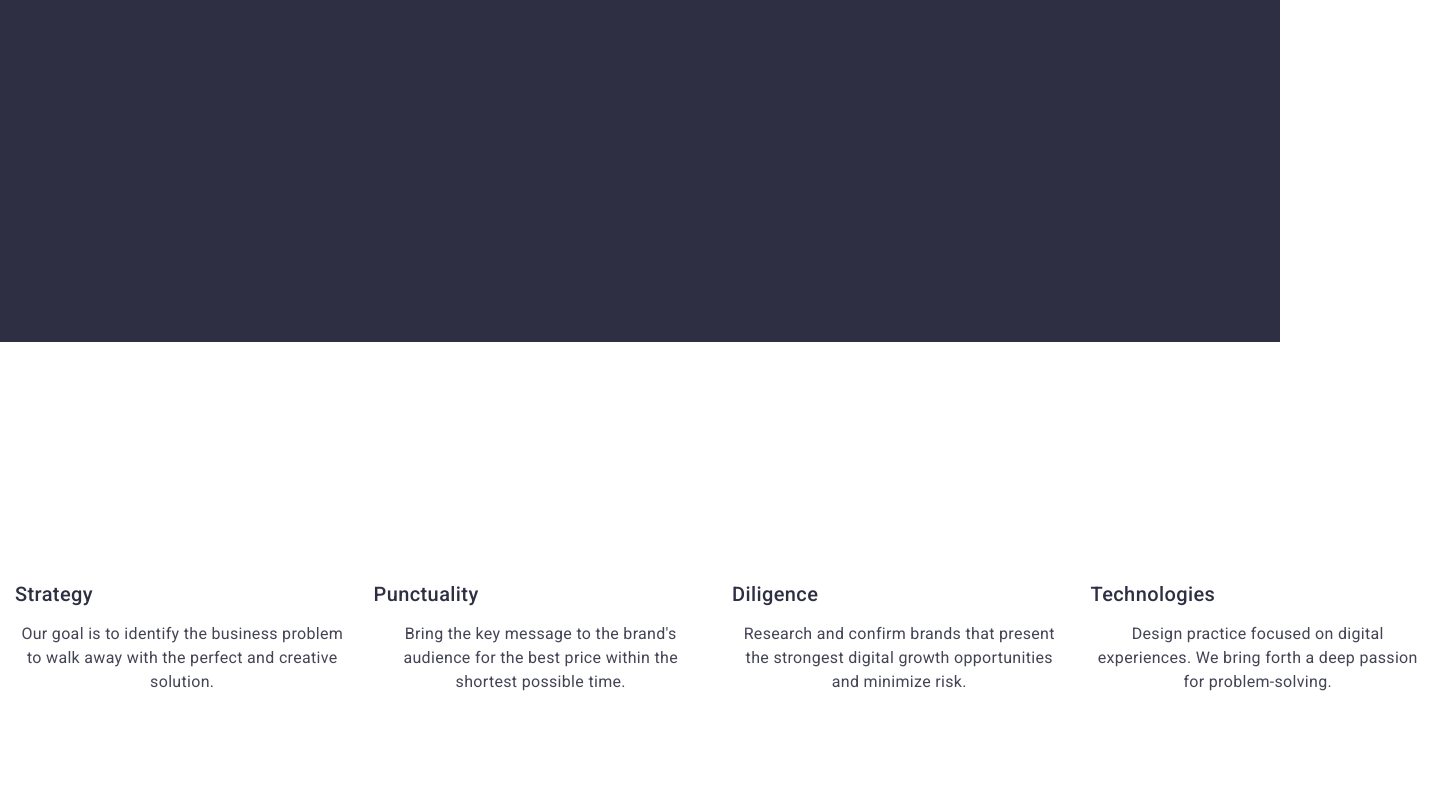
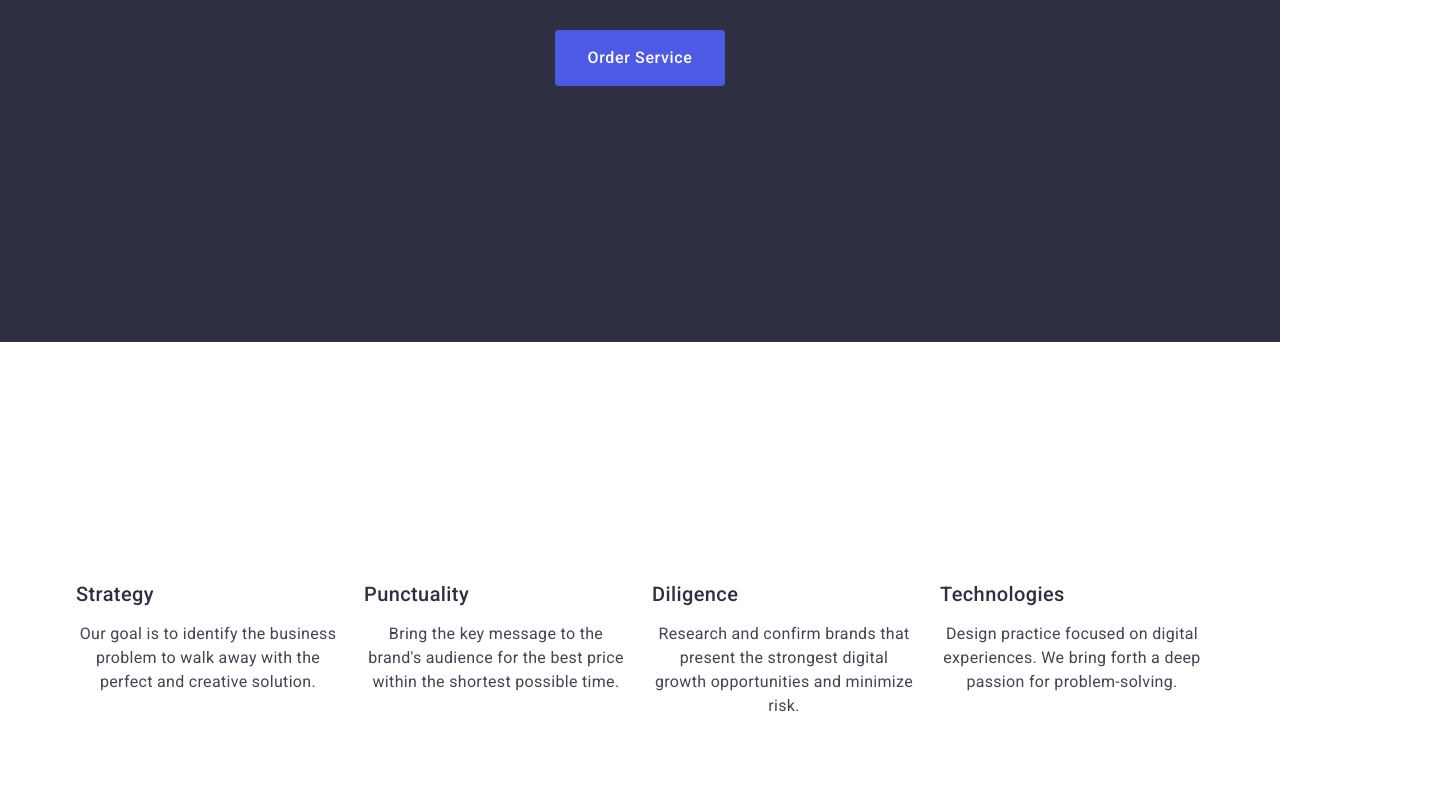
Before and after one commit to daniil3704/goit-markup-hw-03, a website: page index.html in a window 1280 px wide. Shown: the part 755-1545 px from the top of the page, 1440 px wide, since content can reach past the window. Drawn offline with nearby package versions, Linux system fonts and the light colour scheme.

Commit message:
final fix

```diff
--- a/css/styles.css
+++ b/css/styles.css
@@ -24,7 +24,7 @@ img {
 }
 
 .container {
-  max-width: 1158px auto;
+  max-width: 1158px;
   padding-left: 156px;
   padding-right: 156px;
   margin-left: auto;
```
